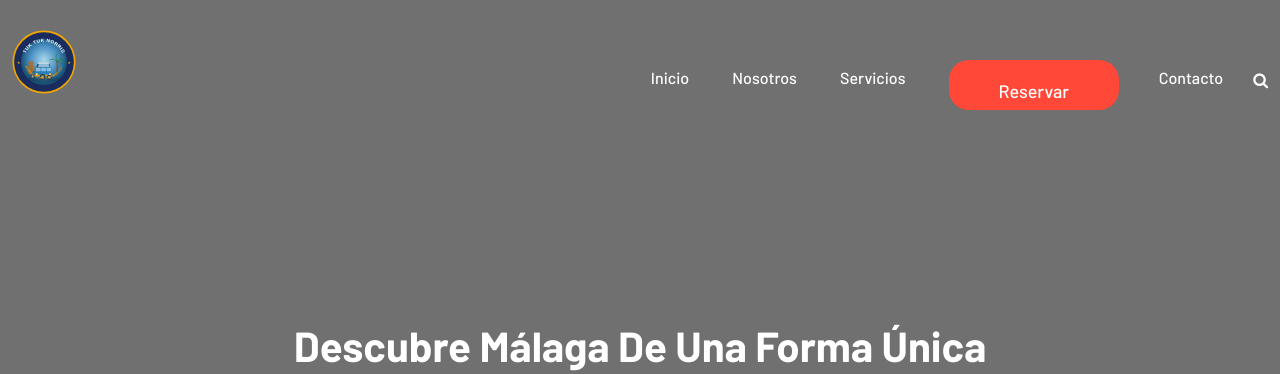
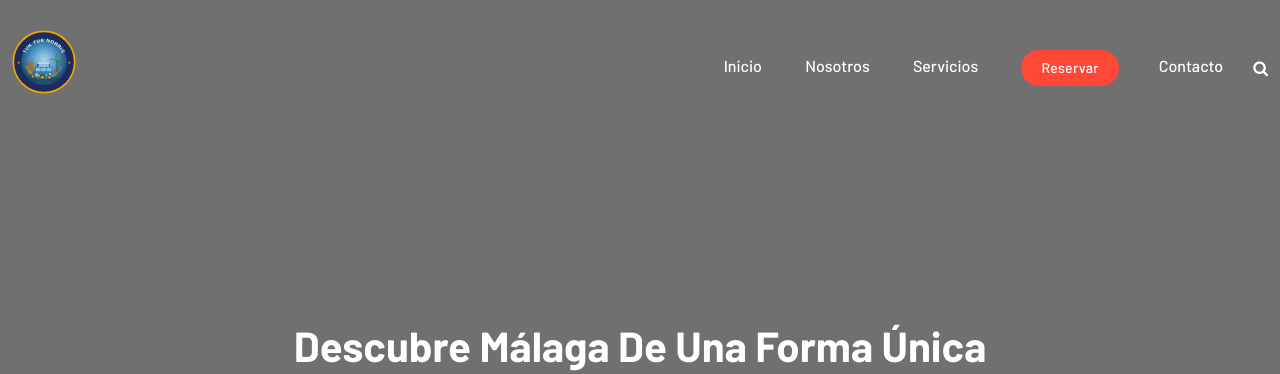
Before and after one commit to ebravounda/turismo, a PHP site: page / in a window 1280 px wide. Shown: the top 374 px of the page. Run offline with PHP 8.4, Linux system fonts and the light colour scheme; grey boxes labelled with a size stand in for pictures from a placeholder-image service; data that the repository does not hold is empty; some libraries are stand-ins or nearby versions.

Commit message:
deploy: 33b54d46c0ed2acd26c2a819aafdd53e68e5edfa

```diff
--- a/about.html
+++ b/about.html
@@ -72,7 +72,7 @@ Author: PixelNx
 								<li><a href="index.html">Inicio</a></li>
 								<li class="active"><a href="about.html">Nosotros</a></li>
 								<li><a href="services.html">Servicios</a></li>
-								<li><a href="reservar.html" class="tor_btn" style="padding:6px 16px;border-radius:20px">Reservar</a></li><li><a href="contact.html">Contacto</a></li>
+								<li><a href="reservar.html" class="nav_btn_reservar">Reservar</a></li><li><a href="contact.html">Contacto</a></li>
 							</ul>
 						</div>
 						<div class="tor_search_wrap menu_btn_wrap">
--- a/assets/css/style.css
+++ b/assets/css/style.css
@@ -672,6 +672,27 @@ iframe {
     -o-transition: all 0.5s;
     transition: all 0.5s;
 }
+/* ── Compact nav Reservar button ── */
+.nav_btn_reservar {
+    display: inline-block;
+    background: var(--main-red-version1);
+    color: #fff !important;
+    font-size: 14px;
+    font-weight: 700;
+    padding: 8px 20px;
+    border-radius: 22px;
+    line-height: 1.4;
+    vertical-align: middle;
+    white-space: nowrap;
+    transition: background 0.25s, transform 0.15s;
+    letter-spacing: 0.3px;
+    border: none;
+}
+.nav_btn_reservar:hover {
+    background: #c93020;
+    color: #fff !important;
+    transform: translateY(-1px);
+}
 .tor_heading_wrpper {
     margin: 0px 0 41px 0;
 }
--- a/index.html
+++ b/index.html
@@ -257,7 +257,7 @@ Author: PixelNx
 								</li>
 								<li><a href="about.html">Nosotros</a></li>
 								<li><a href="services.html">Servicios</a></li>
-								<li><a href="reservar.html" class="tor_btn" style="padding:6px 16px;border-radius:20px">Reservar</a></li><li><a href="contact.html">Contacto</a></li>
+								<li><a href="reservar.html" class="nav_btn_reservar">Reservar</a></li><li><a href="contact.html">Contacto</a></li>
 							</ul>
 						</div>
 						<div class="tor_search_wrap menu_btn_wrap">
--- a/services.html
+++ b/services.html
@@ -72,7 +72,7 @@ Author: PixelNx
 								<li><a href="index.html">Inicio</a></li>
 								<li><a href="about.html">Nosotros</a></li>
 								<li class="active"><a href="services.html">Servicios</a></li>
-								<li><a href="reservar.html" class="tor_btn" style="padding:6px 16px;border-radius:20px">Reservar</a></li><li><a href="contact.html">Contacto</a></li>
+								<li><a href="reservar.html" class="nav_btn_reservar">Reservar</a></li><li><a href="contact.html">Contacto</a></li>
 							</ul>
 						</div>
 						<div class="tor_search_wrap menu_btn_wrap">
```
